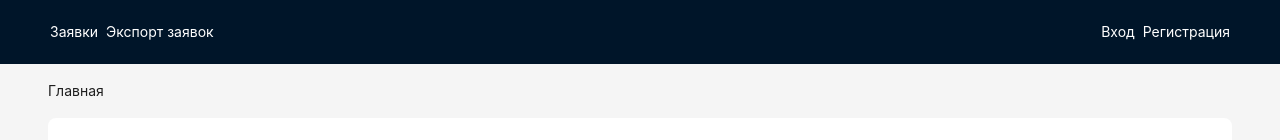
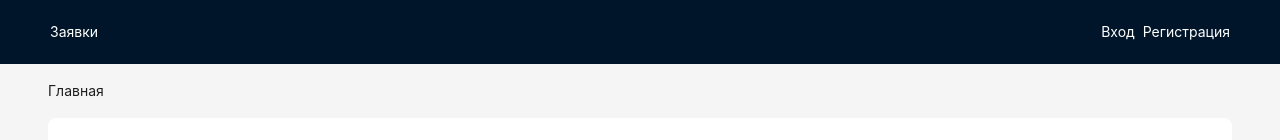
Before and after one commit to vishIGOR/BoTD_Frontend, a React (Vite) app: page / in a window 1280 px wide. Shown: the top 140 px of the page. Built offline with nearby package versions, Linux system fonts and the light colour scheme.

Commit message:
remove unnecessary button

```diff
--- a/src/pages/Main.tsx
+++ b/src/pages/Main.tsx
@@ -9,7 +9,6 @@ function Main() {
         leftButtons: (
           <>
             <NavbarLinkButton path="/requests">Заявки</NavbarLinkButton>
-            <NavbarLinkButton path="/export">Экспорт заявок</NavbarLinkButton>
           </>
         ),
         rightButtons: (
```
